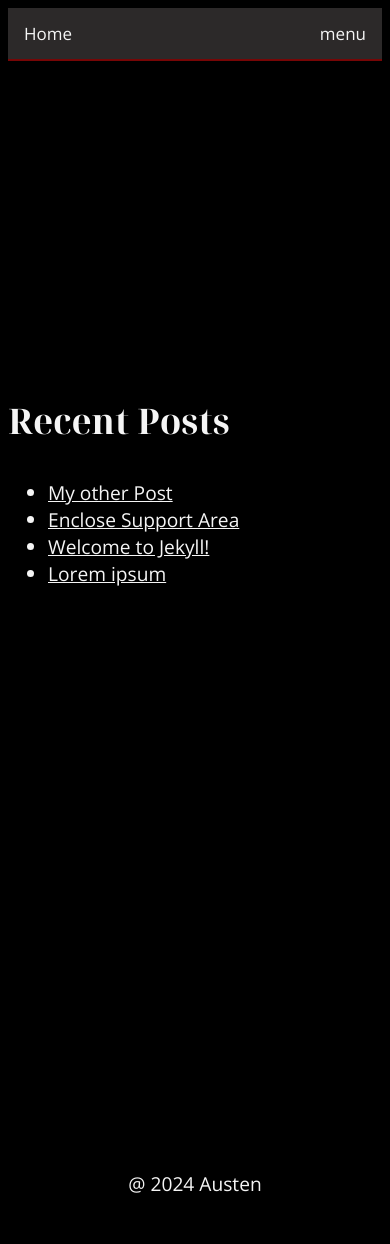
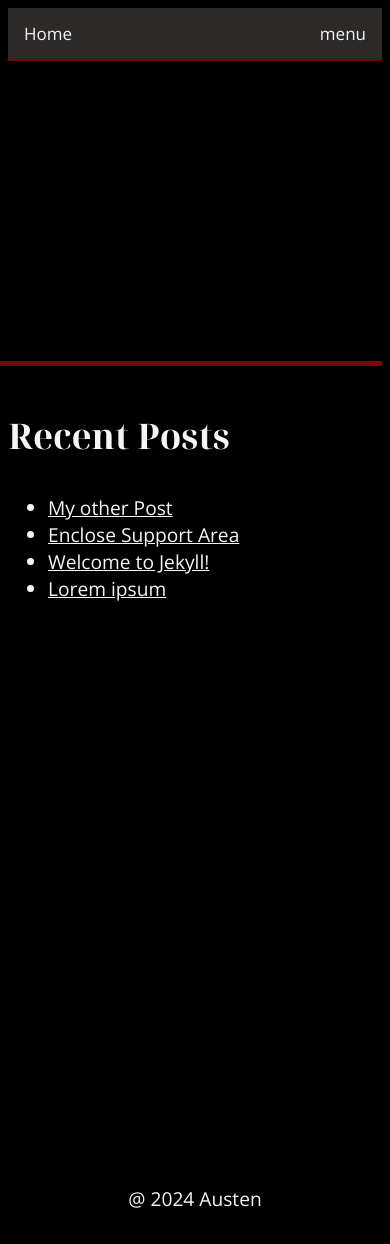
Before and after one commit to AustenMeier/AustenMeier.github., a Jekyll site: the page built from index.markdown, in a window 390 px wide. Built offline with Jekyll 4.4.1, drawn with Linux system fonts in a browser that asks for light colours.

Commit message:
Update post.html

```diff
--- a/_layouts/post.html
+++ b/_layouts/post.html
@@ -89,8 +89,11 @@ footer{
    main {
        width: 100%;
    }
-   aside{
-      width: 100%;
+      aside{
+        width: 100%;
+        border-top: 5px solid rgb(119, 6, 6);
+        padding-top: 10px;
+        border-left: none;
    }
 }
 </style>
```
